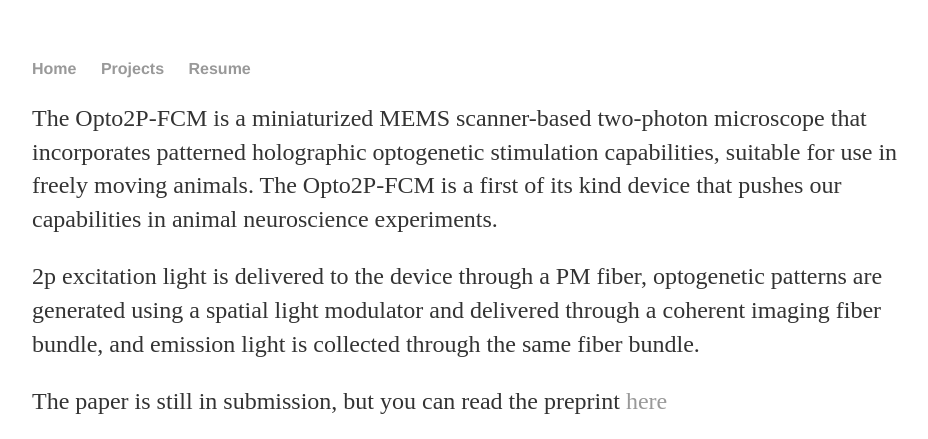
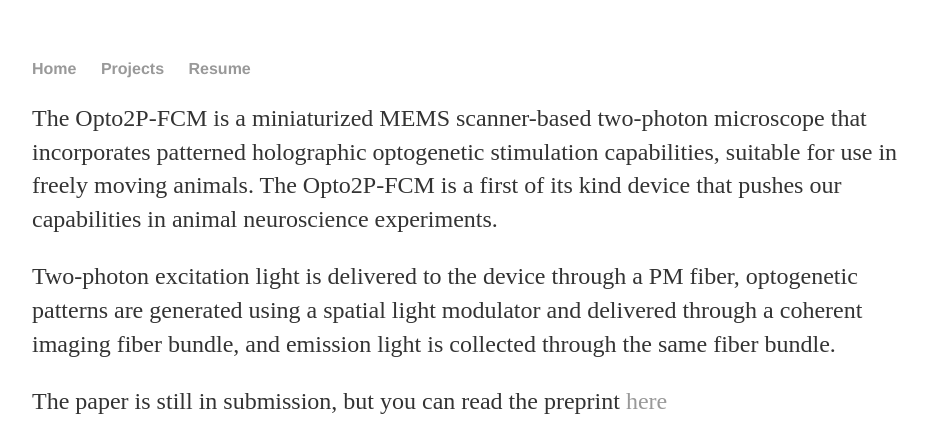
Before and after one commit to ConMark/ConMark.github.io, a Jekyll site: the page built from projects/Opto2PFCM.md, in a window 1280 px wide and 900 px high, cut to the strip 0-439 px from the top of the window. Shown: the whole strip, without its empty margins (160-1088 px from the left). Built offline with Jekyll 4.4.1, drawn with Linux system fonts in a browser that asks for light colours; some of the changed lines change nothing that is shown; some of the changed text lies outside the part shown.

```diff
--- a/projects/Opto2PFCM.md
+++ b/projects/Opto2PFCM.md
@@ -5,7 +5,7 @@
 ---
 The Opto2P-FCM is a miniaturized MEMS scanner-based two-photon microscope that incorporates patterned holographic optogenetic stimulation capabilities, suitable for use in freely moving animals. The Opto2P-FCM is a first of its kind device that pushes our capabilities in animal neuroscience experiments.
 
-2p excitation light is delivered to the device through a PM fiber, optogenetic patterns are generated using a spatial light modulator and delivered through a coherent imaging fiber bundle, and emission light is collected through the same fiber bundle.
+Two-photon excitation light is delivered to the device through a PM fiber, optogenetic patterns are generated using a spatial light modulator and delivered through a coherent imaging fiber bundle, and emission light is collected through the same fiber bundle.
 
 The paper is still in submission, but you can read the preprint [here](https://www.biorxiv.org/content/10.1101/2024.10.21.619528v1)
 
@@ -13,3 +13,12 @@
     <video src="../assets/Opto2PFCMvideo.mp4" width="920" height="720" controls></video>
     <img src="../assets/Opto2P.png" alt="Opto2P-FCM" height="720"/>
 </div>
+
+.container {
+  display: flex;
+}
+
+.container img,
+.container video {
+  width: 33.33%;
+}
```
